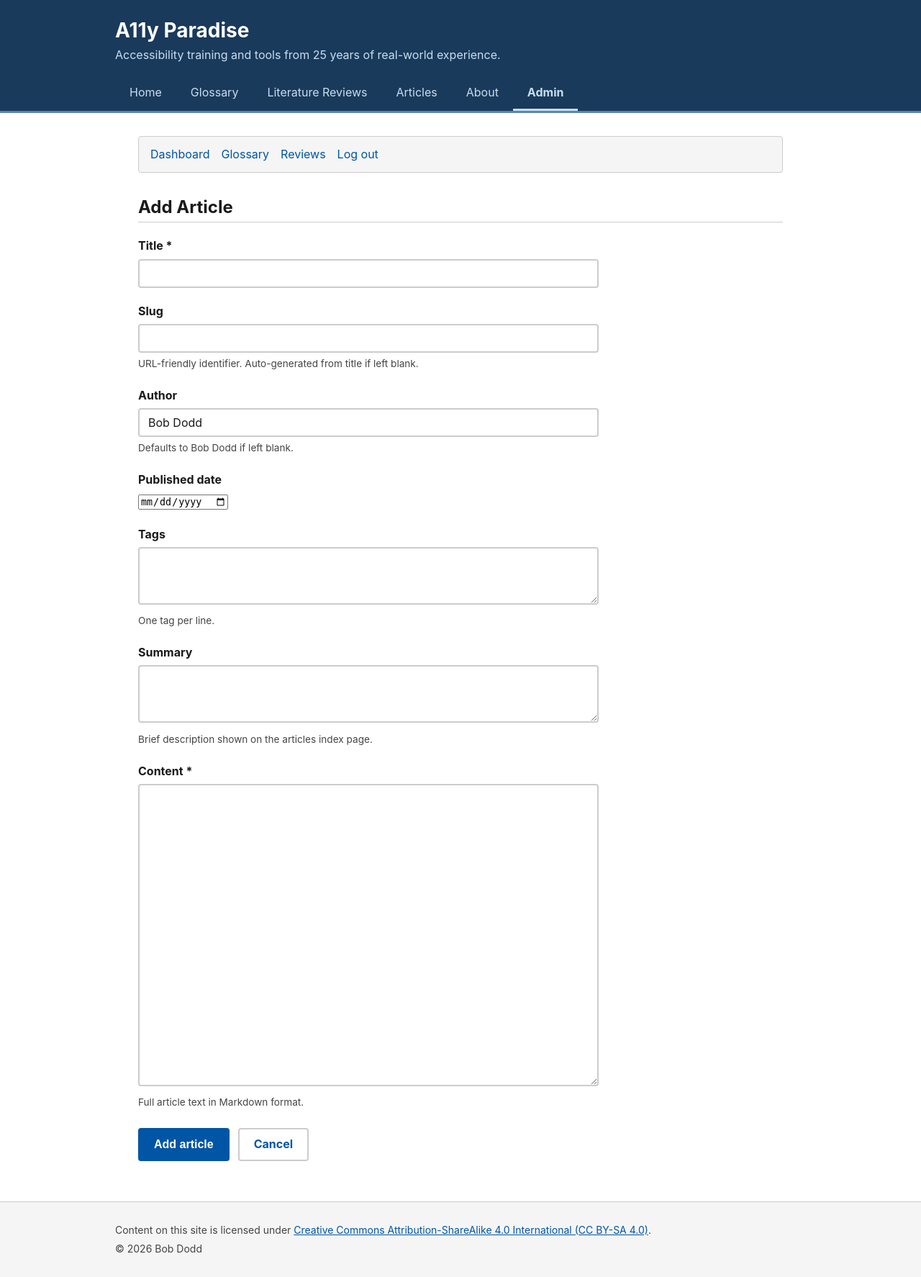
After one commit to bobdodd/a11y-paradise, a Flask app: page /admin/articles/add in a window 1280 px wide. The commit adds this page. Shown: the whole page at 72% size. Run offline with Flask 3, Linux system fonts and the light colour scheme; the visitor is signed in with stand-in values (Sample User, id 1).

Commit message:
Add articles section for publishing full original content
New articles collection with Markdown rendering, search, tag filtering,
sort, and pagination. Includes admin CRUD, nav link, and first article
(Digital Accessibility Research and AI).

Co-Authored-By: Claude Opus 4.6 <noreply@anthropic.com>

```diff
--- a/a11ybob.com/admin.py
+++ b/a11ybob.com/admin.py
@@ -79,6 +79,7 @@ def dashboard():
         "admin/dashboard.html",
         glossary_count=db.glossary.count_documents({}),
         review_count=db.reviews.count_documents({}),
+        article_count=db.articles.count_documents({}),
     )
 
 
@@ -274,6 +275,127 @@ def reviews_delete(review_id):
     )
 
 
+# --- Articles CRUD ---
+
+
+@admin_bp.route("/articles")
+@admin_required
+def articles_list():
+    db = get_db()
+    articles = list(db.articles.find().sort("published_date", -1))
+    return render_template("admin/articles_list.html", articles=articles)
+
+
+@admin_bp.route("/articles/add", methods=["GET", "POST"])
+@admin_required
+def articles_add():
+    db = get_db()
+    if request.method == "POST":
+        doc, errors = _validate_article(request.form)
+        if errors:
+            return render_template(
+                "admin/articles_form.html",
+                errors=errors,
+                form=request.form,
+                editing=False,
+            )
+        doc["created"] = today()
+        doc["updated"] = today()
+        db.articles.insert_one(doc)
+        flash(f"Article \u2018{doc['title']}\u2019 added.", "success")
+        return redirect(url_for("admin.articles_list"))
+    return render_template(
+        "admin/articles_form.html", errors=[], form={}, editing=False
+    )
+
+
+@admin_bp.route("/articles/edit/<article_id>", methods=["GET", "POST"])
+@admin_required
+def articles_edit(article_id):
+    db = get_db()
+    existing = db.articles.find_one({"_id": ObjectId(article_id)})
+    if not existing:
+        flash("Article not found.", "error")
+        return redirect(url_for("admin.articles_list"))
+
+    if request.method == "POST":
+        doc, errors = _validate_article(request.form)
+        if errors:
+            return render_template(
+                "admin/articles_form.html",
+                errors=errors,
+                form=request.form,
+                editing=True,
+                article=existing,
+            )
+        doc["updated"] = today()
+        db.articles.update_one({"_id": ObjectId(article_id)}, {"$set": doc})
+        flash(f"Article \u2018{doc['title']}\u2019 updated.", "success")
+        return redirect(url_for("admin.articles_list"))
+
+    return render_template(
+        "admin/articles_form.html", errors=[], form={}, editing=True, article=existing
+    )
+
+
+@admin_bp.route("/articles/delete/<article_id>", methods=["GET", "POST"])
+@admin_required
+def articles_delete(article_id):
+    db = get_db()
+    article = db.articles.find_one({"_id": ObjectId(article_id)})
+    if not article:
+        flash("Article not found.", "error")
+        return redirect(url_for("admin.articles_list"))
+
+    if request.method == "POST":
+        db.articles.delete_one({"_id": ObjectId(article_id)})
+        flash(f"Article \u2018{article['title']}\u2019 deleted.", "success")
+        return redirect(url_for("admin.articles_list"))
+
+    return render_template(
+        "admin/confirm_delete.html",
+        item_type="article",
+        item_name=article["title"],
+        delete_url=url_for("admin.articles_delete", article_id=article_id),
+        cancel_url=url_for("admin.articles_list"),
+    )
+
+
+def _slugify(text):
+    """Generate a URL-friendly slug from text."""
+    import re
+    slug = text.lower().strip()
+    slug = re.sub(r"[^\w\s-]", "", slug)
+    slug = re.sub(r"[\s_]+", "-", slug)
+    slug = re.sub(r"-+", "-", slug)
+    return slug.strip("-")
+
+
+def _validate_article(form):
+    errors = []
+    title = form.get("title", "").strip()
+    if not title:
+        errors.append("Title is required.")
+    content = form.get("content", "").strip()
+    if not content:
+        errors.append("Content is required.")
+
+    slug = form.get("slug", "").strip()
+    if not slug:
+        slug = _slugify(title)
+
+    doc = {
+        "title": title,
+        "slug": slug,
+        "author": form.get("author", "").strip() or "Bob Dodd",
+        "published_date": form.get("published_date", "").strip(),
+        "tags": parse_lines(form.get("tags", "")),
+        "summary": form.get("summary", "").strip(),
+        "content": content,
+    }
+    return doc, errors
+
+
 def _validate_review(form):
     errors = []
     title = form.get("title", "").strip()
--- a/a11ybob.com/app.py
+++ b/a11ybob.com/app.py
@@ -1,4 +1,6 @@
 import math
+import markdown as md
+from markupsafe import Markup
 from flask import Flask, render_template, request, session
 from pymongo import MongoClient
 from bson.objectid import ObjectId
@@ -7,6 +9,7 @@ from admin import admin_bp
 
 GLOSSARY_PER_PAGE = 20
 REVIEWS_PER_PAGE = 10
+ARTICLES_PER_PAGE = 10
 
 app = Flask(__name__)
 app.config.from_object(Config)
@@ -23,6 +26,15 @@ app.config["db"] = db
 
 # Register admin blueprint
 app.register_blueprint(admin_bp)
+
+
+# --- Markdown filter ---
+
+@app.template_filter("markdown")
+def markdown_filter(text):
+    if not text:
+        return ""
+    return Markup(md.markdown(text, extensions=["extra", "smarty"]))
 
 
 # --- Context processor for nav highlighting ---
@@ -232,6 +244,91 @@ def review_detail(review_id):
     return render_template("reviews/review.html", review=review)
 
 
+# --- Articles ---
+
+@app.route("/articles")
+def articles_index():
+    q = request.args.get("q", "").strip()
+    tag = request.args.get("tag", "").strip()
+    sort = request.args.get("sort", "newest").strip()
+    page = max(1, request.args.get("page", 1, type=int))
+
+    sort_options = {
+        "newest": ("published_date", -1),
+        "oldest": ("published_date", 1),
+        "title": ("title", 1),
+    }
+    sort_field, sort_dir = sort_options.get(sort, ("published_date", -1))
+
+    if q:
+        pipeline = [
+            {
+                "$search": {
+                    "index": "articles_search",
+                    "text": {
+                        "query": q,
+                        "path": ["title", "summary", "content", "tags"],
+                        "fuzzy": {"maxEdits": 1},
+                    },
+                }
+            },
+            {"$addFields": {"score": {"$meta": "searchScore"}}},
+        ]
+        if tag:
+            pipeline.append({"$match": {"tags": tag}})
+        if sort != "newest":
+            pipeline.append({"$sort": {sort_field: sort_dir}})
+        all_articles = list(db.articles.aggregate(pipeline))
+        total = len(all_articles)
+        total_pages = math.ceil(total / ARTICLES_PER_PAGE) or 1
+        page = min(page, total_pages)
+        skip = (page - 1) * ARTICLES_PER_PAGE
+        articles = all_articles[skip : skip + ARTICLES_PER_PAGE]
+    elif tag:
+        total = db.articles.count_documents({"tags": tag})
+        total_pages = math.ceil(total / ARTICLES_PER_PAGE) or 1
+        page = min(page, total_pages)
+        skip = (page - 1) * ARTICLES_PER_PAGE
+        articles = list(
+            db.articles.find({"tags": tag})
+            .sort(sort_field, sort_dir)
+            .skip(skip)
+            .limit(ARTICLES_PER_PAGE)
+        )
+    else:
+        total = db.articles.count_documents({})
+        total_pages = math.ceil(total / ARTICLES_PER_PAGE) or 1
+        page = min(page, total_pages)
+        skip = (page - 1) * ARTICLES_PER_PAGE
+        articles = list(
+            db.articles.find()
+            .sort(sort_field, sort_dir)
+            .skip(skip)
+            .limit(ARTICLES_PER_PAGE)
+        )
+
+    tags = sorted(db.articles.distinct("tags"))
+    return render_template(
+        "articles/index.html",
+        articles=articles,
+        total=total,
+        query=q,
+        selected_tag=tag,
+        selected_sort=sort,
+        tags=tags,
+        page=page,
+        total_pages=total_pages,
+    )
+
+
+@app.route("/articles/<slug>")
+def article_detail(slug):
+    article = db.articles.find_one({"slug": slug})
+    if not article:
+        return render_template("404.html"), 404
+    return render_template("articles/article.html", article=article)
+
+
 # --- Error handlers ---
 
 @app.errorhandler(404)
--- /dev/null
+++ b/a11ybob.com/templates/admin/articles_form.html
@@ -0,0 +1,74 @@
+{% extends "admin/admin_base.html" %}
+{% block title %}{{ "Edit" if editing else "Add" }} Article — A11y Paradise{% endblock %}
+{% block admin_content %}
+<h2>{{ "Edit" if editing else "Add" }} Article</h2>
+
+{% if errors %}
+<div class="form-errors" role="alert">
+    <h3>Please fix the following errors:</h3>
+    <ul>
+        {% for error in errors %}
+        <li>{{ error }}</li>
+        {% endfor %}
+    </ul>
+</div>
+{% endif %}
+
+<form method="post" class="admin-form">
+    <div class="form-group">
+        <label for="title">Title <span aria-hidden="true">*</span></label>
+        <input type="text" id="title" name="title"
+               value="{{ form.get('title', '') or (article.title if editing else '') }}"
+               required aria-required="true">
+    </div>
+
+    <div class="form-group">
+        <label for="slug">Slug</label>
+        <input type="text" id="slug" name="slug"
+               value="{{ form.get('slug', '') or (article.slug if editing else '') }}"
+               aria-describedby="slug-hint">
+        <p id="slug-hint" class="form-hint">URL-friendly identifier. Auto-generated from title if left blank.</p>
+    </div>
+
+    <div class="form-group">
+        <label for="author">Author</label>
+        <input type="text" id="author" name="author"
+               value="{{ form.get('author', '') or (article.author if editing else 'Bob Dodd') }}"
+               aria-describedby="author-hint">
+        <p id="author-hint" class="form-hint">Defaults to Bob Dodd if left blank.</p>
+    </div>
+
+    <div class="form-group">
+        <label for="published_date">Published date</label>
+        <input type="date" id="published_date" name="published_date"
+               value="{{ form.get('published_date', '') or (article.published_date if editing else '') }}">
+    </div>
+
+    <div class="form-group">
+        <label for="tags">Tags</label>
+        <textarea id="tags" name="tags" rows="3"
+                  aria-describedby="tags-hint">{{ form.get('tags', '') or (article.tags | join('\n') if editing and article.tags else '') }}</textarea>
+        <p id="tags-hint" class="form-hint">One tag per line.</p>
+    </div>
+
+    <div class="form-group">
+        <label for="summary">Summary</label>
+        <textarea id="summary" name="summary" rows="3"
+                  aria-describedby="summary-hint">{{ form.get('summary', '') or (article.summary if editing else '') }}</textarea>
+        <p id="summary-hint" class="form-hint">Brief description shown on the articles index page.</p>
+    </div>
+
+    <div class="form-group">
+        <label for="content">Content <span aria-hidden="true">*</span></label>
+        <textarea id="content" name="content" rows="20"
+                  required aria-required="true"
+                  aria-describedby="content-hint">{{ form.get('content', '') or (article.content if editing else '') }}</textarea>
+        <p id="content-hint" class="form-hint">Full article text in Markdown format.</p>
+    </div>
+
+    <div class="form-actions">
+        <button type="submit" class="btn btn-primary">{{ "Save changes" if editing else "Add article" }}</button>
+        <a href="{{ url_for('admin.articles_list') }}" class="btn btn-secondary">Cancel</a>
+    </div>
+</form>
+{% endblock %}
--- a/a11ybob.com/templates/admin/dashboard.html
+++ b/a11ybob.com/templates/admin/dashboard.html
@@ -5,5 +5,6 @@
 <ul>
     <li><a href="{{ url_for('admin.glossary_list') }}">Glossary terms</a> ({{ glossary_count }})</li>
     <li><a href="{{ url_for('admin.reviews_list') }}">Literature reviews</a> ({{ review_count }})</li>
+    <li><a href="{{ url_for('admin.articles_list') }}">Articles</a> ({{ article_count }})</li>
 </ul>
 {% endblock %}
--- a/a11ybob.com/templates/base.html
+++ b/a11ybob.com/templates/base.html
@@ -23,6 +23,7 @@
                 <li><a href="{{ url_for('home') }}"{% if current_path == '/' %} aria-current="page"{% endif %}>Home</a></li>
                 <li><a href="{{ url_for('glossary_index') }}"{% if current_path.startswith('/glossary') %} aria-current="page"{% endif %}>Glossary</a></li>
                 <li><a href="{{ url_for('reviews_index') }}"{% if current_path.startswith('/reviews') %} aria-current="page"{% endif %}>Literature Reviews</a></li>
+                <li><a href="{{ url_for('articles_index') }}"{% if current_path.startswith('/articles') %} aria-current="page"{% endif %}>Articles</a></li>
                 <li><a href="{{ url_for('about') }}"{% if current_path == '/about' %} aria-current="page"{% endif %}>About</a></li>
                 {% if is_admin %}
                 <li><a href="{{ url_for('admin.dashboard') }}"{% if current_path.startswith('/admin') %} aria-current="page"{% endif %}>Admin</a></li>
```
Also changed, not shown: CLAUDE.md (+4 -0 lines), a11ybob.com/requirements.txt (+24 -4 lines), a11ybob.com/static/css/style.css (+37 -0 lines), a11ybob.com/templates/admin/articles_list.html (added, +35 -0 lines), a11ybob.com/templates/articles/article.html (added, +37 -0 lines), a11ybob.com/templates/articles/index.html (added, +84 -0 lines).
